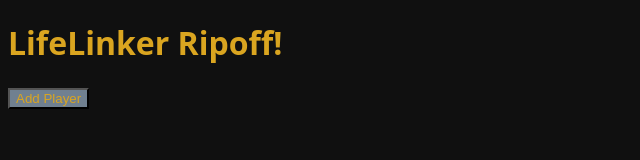
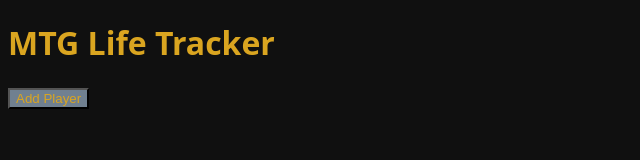
Before and after one commit to SamKiehl/LifeLinker, a plain HTML site: page index.html in a window 1280 px wide. Shown: the whole page, without its empty margins (0-640 px from the left). Drawn offline with Linux system fonts and the light colour scheme.

Commit message:
Changed Header

```diff
--- a/index.html
+++ b/index.html
@@ -8,7 +8,7 @@
 <body>
 
 
-    <h1>LifeLinker Ripoff!</h1>
+    <h1>MTG Life Tracker</h1>
 
     <button id="AddPlayer">Add Player</button>
 
```
